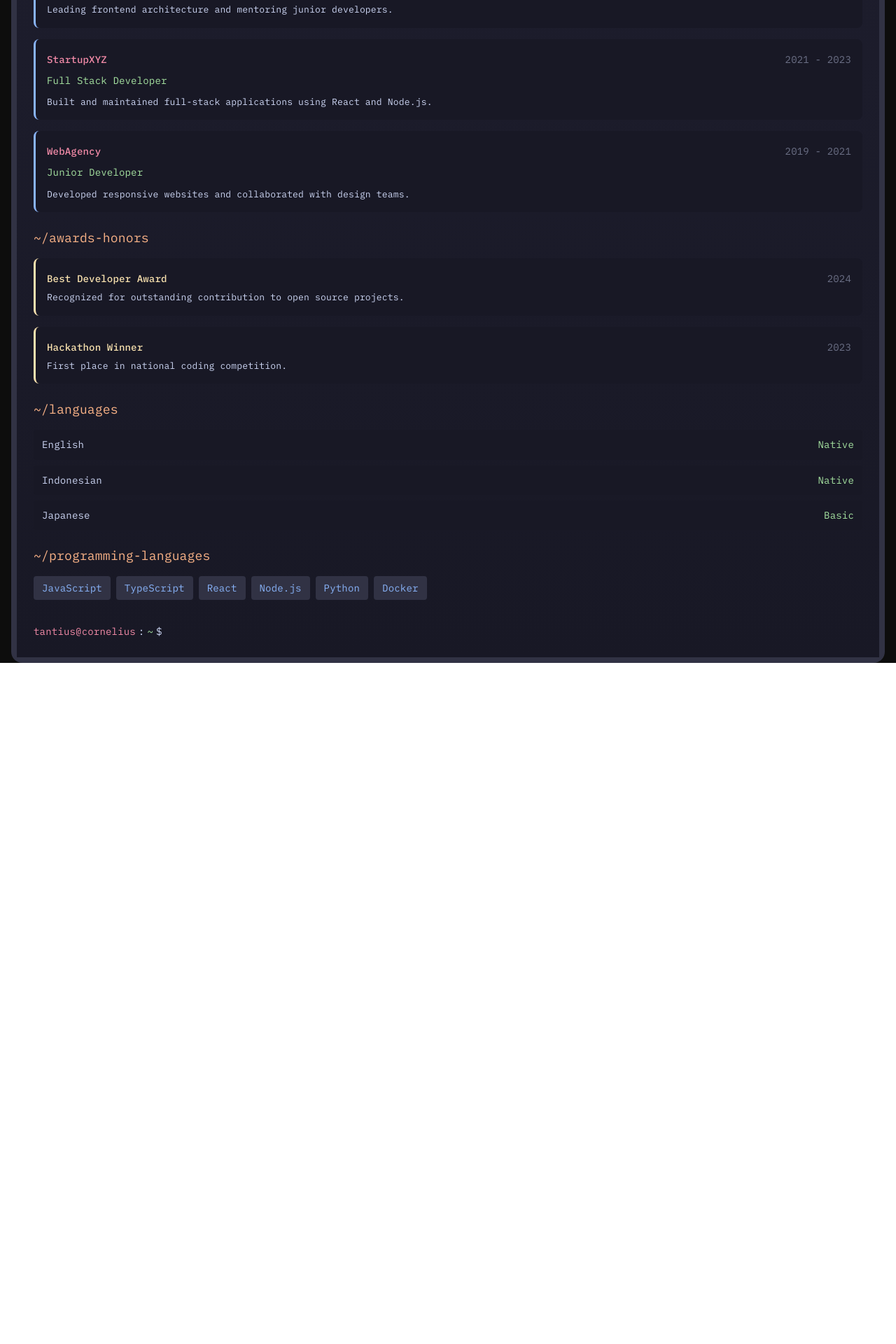
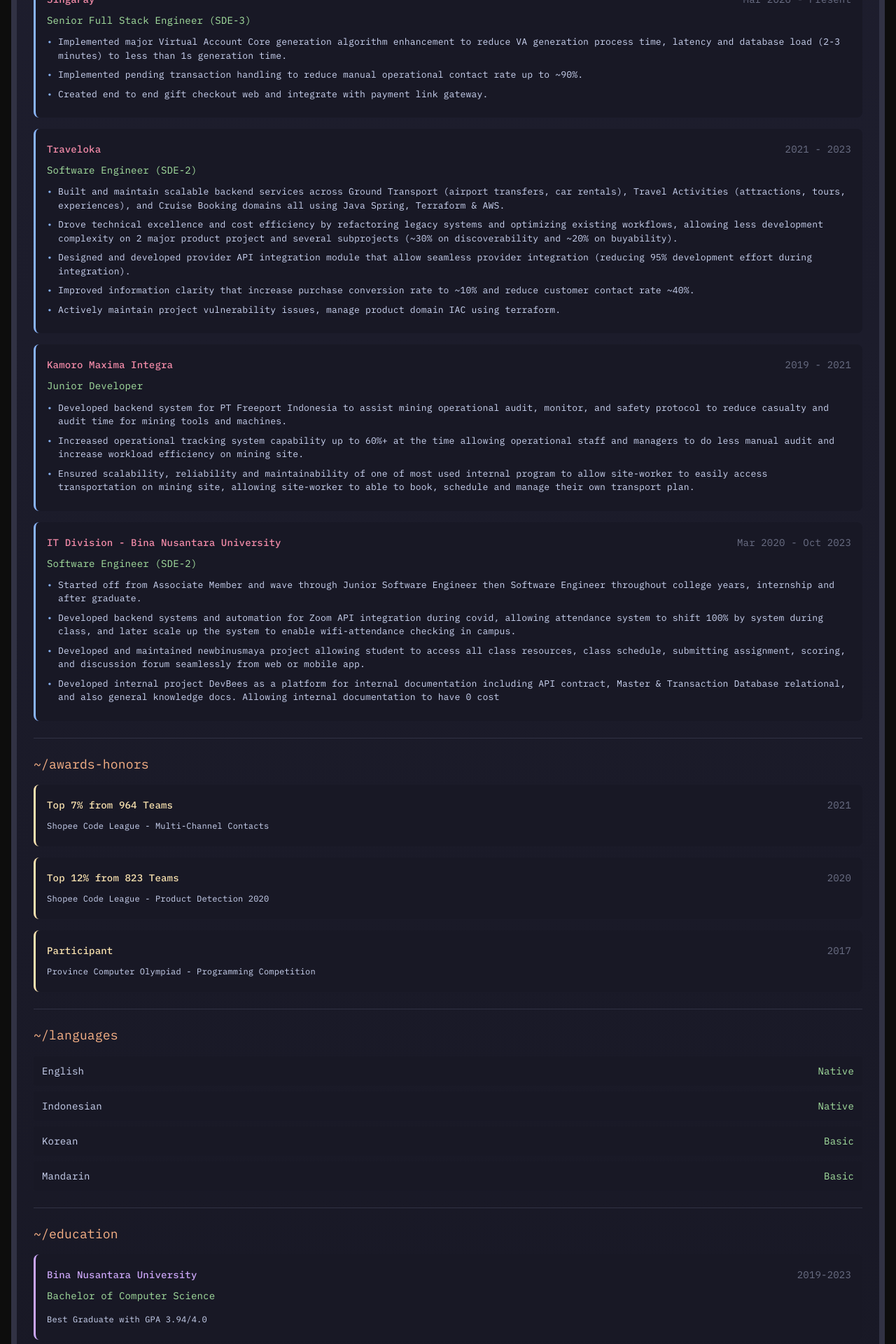
Before and after one commit to CorneliusTantius/CorneliusTantius, a React (Vite) app: page / in a window 1280 px wide. Shown: the part 420-2340 px from the top of the page at 70% size. Before the commit the page ends 1383 px from the top, so only its background shows below. Built offline with nearby package versions, Linux system fonts and the light colour scheme.

Commit message:
update contents

```diff
--- a/src/App.css
+++ b/src/App.css
@@ -171,6 +171,12 @@
   font-weight: normal;
 }
 
+.section-divider {
+  border: none;
+  border-top: 1px solid #313244;
+  margin: 24px 0;
+}
+
 .experience-section,
 .award-section {
   margin-bottom: 24px;
@@ -226,16 +232,78 @@
   margin: 0 0 8px;
 }
 
-.description,
-.award-description {
+.description-list {
+  list-style: none;
+  padding-left: 0;
+  margin: 0;
+}
+
+.description-list li {
   color: #cdd6f4;
   font-size: 13px;
-  margin: 0;
   line-height: 1.5;
+  margin-bottom: 8px;
+  padding-left: 16px;
+  position: relative;
+}
+
+.description-list li::before {
+  content: "•";
+  position: absolute;
+  left: 0;
+  color: #89b4fa;
 }
 
 .language-section {
   margin-bottom: 24px;
+}
+
+.education-section {
+  margin-bottom: 24px;
+}
+
+.education-list {
+  display: flex;
+  flex-direction: column;
+  gap: 16px;
+}
+
+.education-item {
+  background: #181825;
+  padding: 16px;
+  border-radius: 8px;
+  border-left: 3px solid #cba6f7;
+}
+
+.education-header {
+  display: flex;
+  justify-content: space-between;
+  align-items: center;
+  margin-bottom: 4px;
+}
+
+.institution {
+  color: #cba6f7;
+  font-size: 14px;
+  font-weight: 500;
+}
+
+.degree {
+  color: #a6e3a1;
+  font-size: 14px;
+  margin: 0 0 8px;
+}
+
+.education-description {
+  color: #cdd6f4;
+  font-size: 12px;
+  margin: 0;
+}
+
+.award-description {
+  color: #cdd6f4;
+  font-size: 12px;
+  margin: 0;
 }
 
 .skills-section {
--- a/src/App.tsx
+++ b/src/App.tsx
@@ -19,48 +19,88 @@
  const heroContent = {
     name: "Tantius Cornelius",
     title: "Full Stack Developer",
-    bio: "Passionate developer with expertise in building modern web applications. I love turning ideas into reality through code.",
+    bio: "Software Engineer experienced in building backend services and production systems across education, consulting, fintech, and travel sectors. Skilled in backend development, API integration, system reliability, and well versed developing with AI bsed tools.",
     skills: ["JavaScript", "TypeScript", "React", "Node.js", "Python", "Docker"]
   }
 
   const workExperience = [
     {
-      company: "Tech Corp",
-      role: "Senior Developer",
-      period: "2023 - Present",
-      description: "Leading frontend architecture and mentoring junior developers."
+      company: "SingaPay",
+      role: "Senior Full Stack Engineer (SDE-3)",
+      period: "Mar 2026 - Present",
+      description: [
+        "Implemented major Virtual Account Core generation algorithm enhancement to reduce VA generation process time, latency and database load (2-3 minutes) to less than 1s generation time.",
+        "Implemented pending transaction handling to reduce manual operational contact rate up to ~90%.",
+        "Created end to end gift checkout web and integrate with payment link gateway."
+      ]
     },
     {
-      company: "StartupXYZ",
-      role: "Full Stack Developer",
+      company: "Traveloka",
+      role: "Software Engineer (SDE-2)",
       period: "2021 - 2023",
-      description: "Built and maintained full-stack applications using React and Node.js."
+      description: [
+        "Built and maintain scalable backend services across Ground Transport (airport transfers, car rentals), Travel Activities (attractions, tours, experiences), and Cruise Booking domains all using Java Spring, Terraform & AWS.",
+        "Drove technical excellence and cost efficiency by refactoring legacy systems and optimizing existing workflows, allowing less development complexity on 2 major product project and several subprojects (~30% on discoverability and ~20% on buyability).",
+        "Designed and developed provider API integration module that allow seamless provider integration (reducing 95% development effort during integration).",
+        "Improved information clarity that increase purchase conversion rate to ~10% and reduce customer contact rate ~40%.",
+        "Actively maintain project vulnerability issues, manage product domain IAC using terraform."
+      ]
     },
     {
-      company: "WebAgency",
+      company: "Kamoro Maxima Integra",
       role: "Junior Developer",
       period: "2019 - 2021",
-      description: "Developed responsive websites and collaborated with design teams."
+      description: [
+        "Developed backend system for PT Freeport Indonesia to assist mining operational audit, monitor, and safety protocol to reduce casualty and audit time for mining tools and machines.",
+        "Increased operational tracking system capability up to 60%+ at the time allowing operational staff and managers to do less manual audit and increase workload efficiency on mining site.",
+        "Ensured scalability, reliability and maintainability of one of most used internal program to allow site-worker to easily access transportation on mining site, allowing site-worker to able to book, schedule and manage their own transport plan."
+      ]
+    },
+    {
+      company: "IT Division - Bina Nusantara University",
+      role: "Software Engineer (SDE-2)",
+      period: "Mar 2020 - Oct 2023",
+      description: [
+        "Started off from Associate Member and wave through Junior Software Engineer then Software Engineer throughout college years, internship and after graduate.",
+        "Developed backend systems and automation for Zoom API integration during covid, allowing attendance system to shift 100% by system during class, and later scale up the system to enable wifi-attendance checking in campus.",
+        "Developed and maintained newbinusmaya project allowing student to access all class resources, class schedule, submitting assignment, scoring, and discussion forum seamlessly from web or mobile app.",
+        "Developed internal project DevBees as a platform for internal documentation including API contract, Master & Transaction Database relational, and also general knowledge docs. Allowing internal documentation to have 0 cost"
+      ]
     }
   ]
 
   const awards = [
     {
-      title: "Best Developer Award",
-      year: "2024",
-      description: "Recognized for outstanding contribution to open source projects."
+      title: "Top 7% from 964 Teams",
+      year: "2021",
+      description: "Shopee Code League - Multi-Channel Contacts"
     },
     {
-      title: "Hackathon Winner",
-      year: "2023",
-      description: "First place in national coding competition."
+      title: "Top 12% from 823 Teams",
+      year: "2020",
+      description: "Shopee Code League - Product Detection 2020"
+    },
+    {
+      title: "Participant",
+      year: "2017",
+      description: "Province Computer Olympiad - Programming Competition"
     }
   ]
 
   const languages = [
     { name: "English", level: "Native" },
     { name: "Indonesian", level: "Native" },
-    { name: "Japanese", level: "Basic" }
+    { name: "Korean", level: "Basic"},
+    { name: "Mandarin", level: "Basic" }
+  ]
+
+  const education = [
+    {
+      institution: "Bina Nusantara University",
+      degree: "Bachelor of Computer Science",
+      period: "2019-2023",
+      description: "Best Graduate with GPA 3.94/4.0"
+    }
   ]
 
   return (
@@ -84,6 +124,7 @@
             <p className="hero-bio">{heroContent.bio}</p>
           </div>
         </section>
+        <hr className="section-divider" />
         <section className="experience-section">
           <h3 className="section-title">~/work-experience</h3>
           <div className="experience-list">
@@ -94,11 +135,16 @@
                   <span className="period">{job.period}</span>
                 </div>
                 <p className="role">{job.role}</p>
-                <p className="description">{job.description}</p>
+                <ul className="description-list">
+                  {job.description.map((item, idx) => (
+                    <li key={idx} className="description">{item}</li>
+                  ))}
+                </ul>
               </div>
             ))}
           </div>
         </section>
+        <hr className="section-divider" />
         <section className="experience-section">
           <h3 className="section-title">~/awards-honors</h3>
           <div className="award-list">
@@ -113,6 +159,7 @@
             ))}
           </div>
         </section>
+        <hr className="section-divider" />
         <section className="language-section">
           <h3 className="section-title">~/languages</h3>
           <div className="language-list">
@@ -124,8 +171,25 @@
             ))}
           </div>
         </section>
+        <hr className="section-divider" />
+        <section className="education-section">
+          <h3 className="section-title">~/education</h3>
+          <div className="education-list">
+            {education.map((edu, index) => (
+              <div key={index} className="education-item">
+                <div className="education-header">
+                  <span className="institution">{edu.institution}</span>
+                  <span className="period">{edu.period}</span>
+                </div>
+                <p className="degree">{edu.degree}</p>
+                <p className="education-description">{edu.description}</p>
+              </div>
+            ))}
+          </div>
+        </section>
+        <hr className="section-divider" />
         <section className="skills-section">
-          <h3 className="section-title">~/programming-languages</h3>
+          <h3 className="section-title">~/skills</h3>
           <div className="hero-skills">
             {heroContent.skills.map((skill, index) => (
               <span key={index} className="skill-tag">{skill}</span>
```
